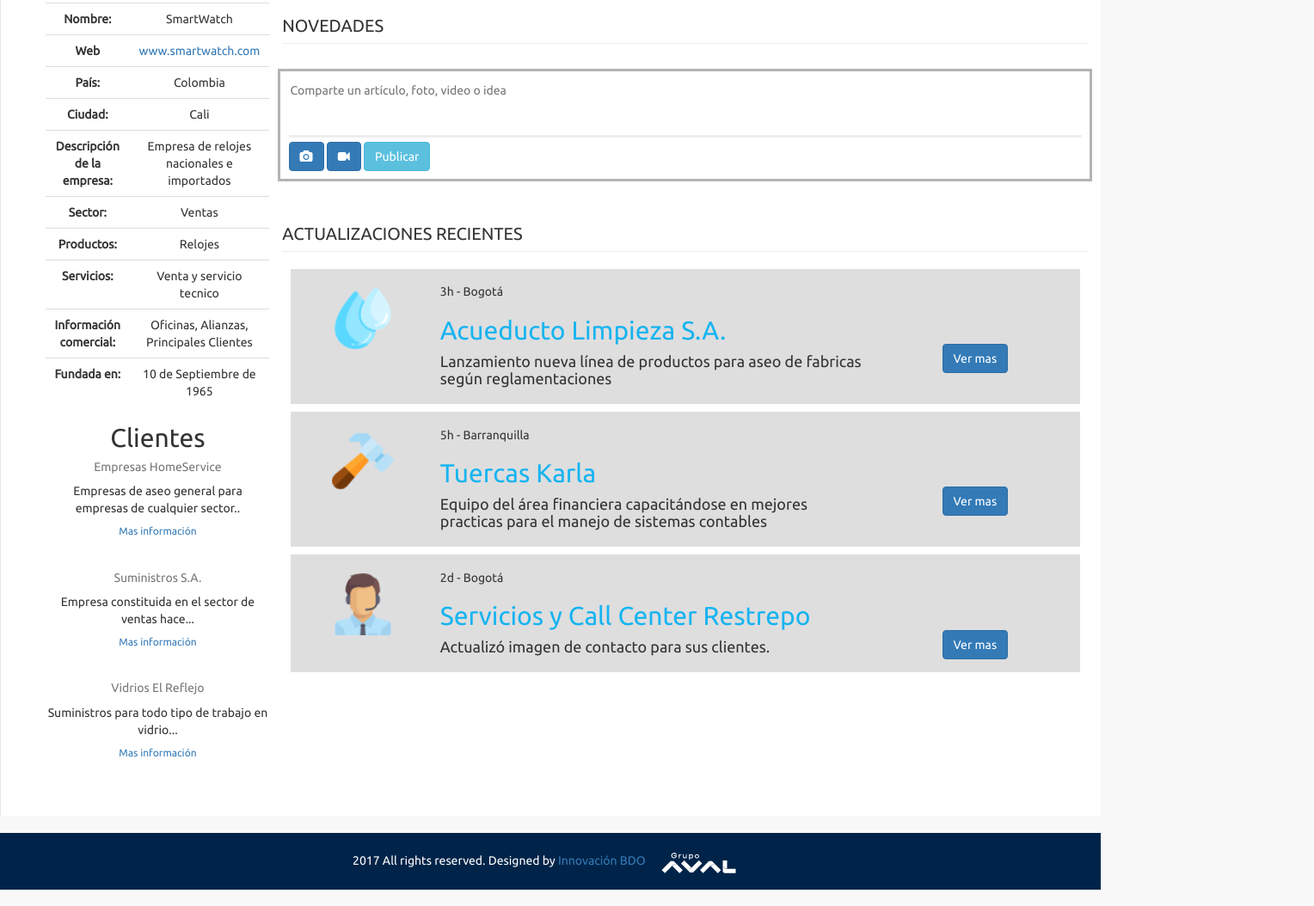
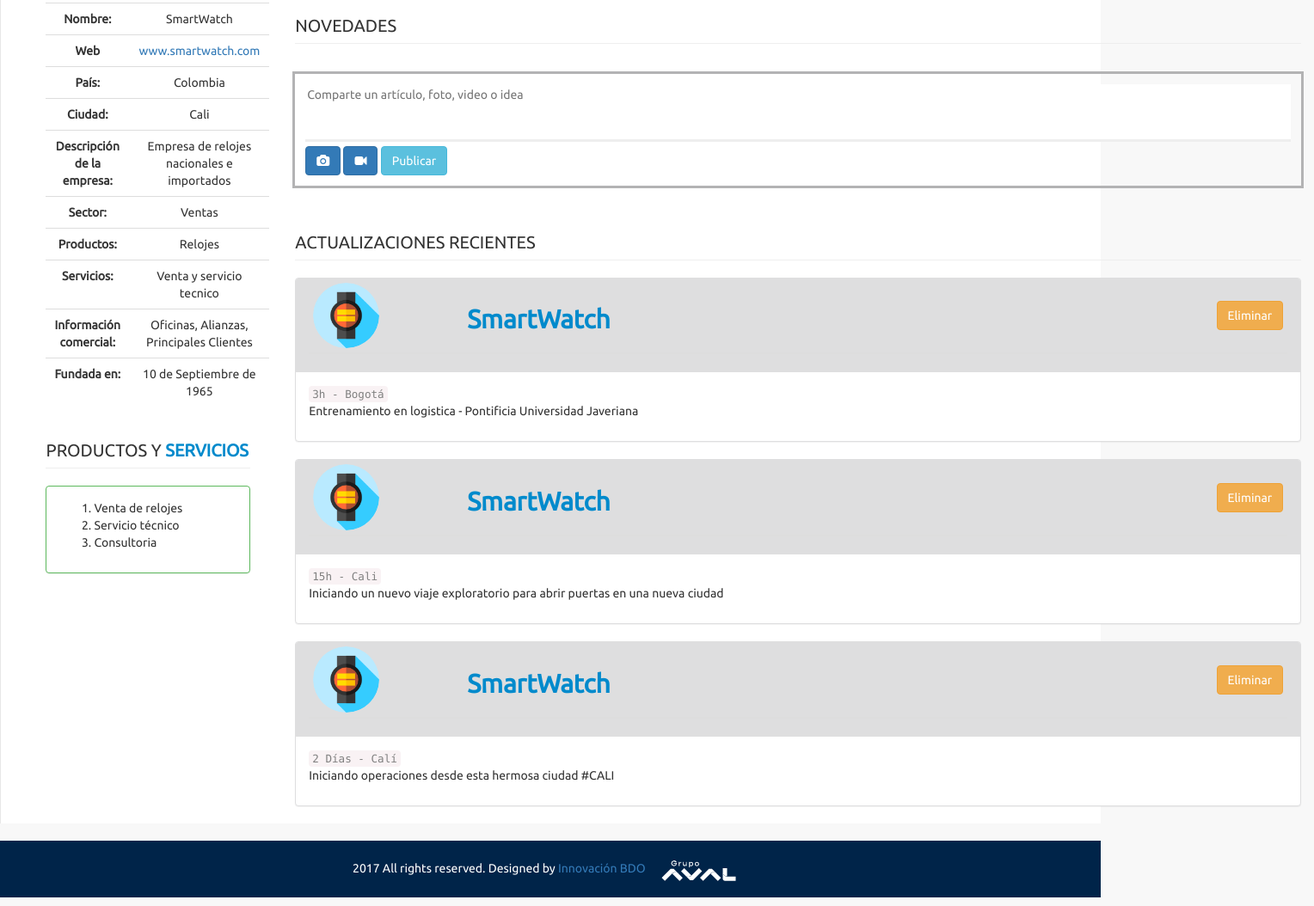
Before and after one commit to wlwzrd/pymebdo-light, a website: page pages/perfil.html in a window 1280 px wide. Shown: the part 542-1596 px from the top of the page at 86% size, 1528 px wide, since content can reach past the window. Drawn offline with Linux system fonts and the light colour scheme.

Commit message:
Added new feedback design

```diff
--- a/pages/perfil.html
+++ b/pages/perfil.html
@@ -214,24 +214,16 @@
                    </table>
                  </div>
                </div>
-
-               <div class="card" style="width: 26rem;">
-                 <div class="card-body">
-                   <center>
-                   <h2 class="card-title">Clientes</h2>
-                   <h5 class="card-subtitle mb-2 text-muted">Empresas HomeService</h5>
-                   <p class="card-text">Empresas de aseo general para empresas de cualquier sector..</p>
-                   <h6><a href="#" class="card-link">Mas información</a></h6></br>
-                   <h5 class="card-subtitle mb-2 text-muted">Suministros S.A.</h5>
-                   <p class="card-text">Empresa constituida en el sector de ventas hace...</p>
-                   <h6><a href="#" class="card-link">Mas información</a></h6></br>
-                   <h5 class="card-subtitle mb-2 text-muted">Vidrios El Reflejo</h5>
-                   <p class="card-text">Suministros para todo tipo de trabajo en vidrio...</p>
-                   <h6><a href="#" class="card-link">Mas información</a></h6></br>
-                   </center>
+               <h3 class="page-header header-title">Productos y <strong class="strong-title">Servicios</strong></h3>
+              <div class="panel panel-green">
+                <div class="panel-body">
+                    <ol>
+                      <li>Venta de relojes</li>
+                      <li>Servicio técnico</li>
+                      <li>Consultoria</li>
+                    </ol>
                 </div>
               </div>
-
             </div>
 
            <!-- Marco derecho -->
@@ -286,6 +278,8 @@
                </div>
                 </div> <!-- Fin Linea de tiempo -->
 
+                <div class="container">
+                  <!-- Novedades -->
                   <div class="row">
                     <h1 class="page-header header-title">Novedades</h1>
                     <div class="row">
@@ -300,65 +294,87 @@
                           <button class="btn btn-info" type="submit">Publicar</button>
                       </div>
                     </div>
-                    </div>
+                  </div><!-- END Novedades -->
                   <div class="row">
                     <h1 class="page-header header-title">Actualizaciones recientes</h1>
-                        <!-- Actualización de acueducto -->
-                        <div class="row" style="background-color: #dededf; padding: 1%; margin: 1%;">
-                            <div class="col-lg-2">
-                                <center>
-                                    <img src="../img/drops.png" width="60%" height="60%" style="margin-top: 10%">
-                                </center>
+                    <div class="panel panel-updates">
+                      <div class="panel-heading updates">
+                          <table class="table table-condensed">
+                              <thead>
+                                <tr>
+                                  <th class="col-md-1">
+                                      <img src="../img/smartwatch.png" class="img-responsive img-circle">
+                                  </th>
+                                  <th class="col-md-4" style="vertical-align: middle;">
+                                      <h2><strong class="strong-title">SmartWatch</strong></h2>
+                                  </th>
+                                  <th class="col-md-8">
+                                  </th>
+                                  <th class="col-md-1" style="vertical-align: middle;">
+                                      <button class="btn btn-warning" type="submit">Eliminar</button>
+                                  </th>
+                                </tr>
+                              </thead>
+                          </table>
                       </div>
-                            <div class="col-lg-7">
-                                <h5>3h - Bogotá</h5>
-                                <h2 style="color: #17b4f0;"> Acueducto Limpieza S.A.</h2>
-                                <h4>Lanzamiento nueva línea de productos para aseo de fabricas según reglamentaciones</h4>
-                            </div>
-                            <div class="col-lg-3">
-                                <center>
-                                    <button class="btn btn-primary" type="submit" style="margin-top: 40%">Ver mas</button>
-                                </center>
+                      <div class="panel-body">
+                          <code>3h - Bogotá</code>
+                          <p>Entrenamiento en logistica - Pontificia Universidad Javeriana</p>
                       </div>
                     </div>
-                        <!-- Actualización de tuercas -->
-                        <div class="row" style="background-color: #dededf; padding: 1%; margin: 1%;">
-                            <div class="col-lg-2">
-                                <center>
-                                    <img src="../img/hammer.png" width="60%" height="60%" style="margin-top: 10%">
-                                </center>
+                    <div class="panel panel-updates">
+                      <div class="panel-heading updates">
+                          <table class="table table-condensed">
+                              <thead>
+                                <tr>
+                                  <th class="col-md-1">
+                                      <img src="../img/smartwatch.png" class="img-responsive img-circle">
+                                  </th>
+                                  <th class="col-md-4" style="vertical-align: middle;">
+                                      <h2><strong class="strong-title">SmartWatch</strong></h2>
+                                  </th>
+                                  <th class="col-md-8">
+                                  </th>
+                                  <th class="col-md-1" style="vertical-align: middle;">
+                                      <button class="btn btn-warning" type="submit">Eliminar</button>
+                                  </th>
+                                </tr>
+                              </thead>
+                          </table>
                       </div>
-                            <div class="col-lg-7">
-                                <h5>5h - Barranquilla</h5>
-                                <h2 style="color: #17b4f0;"> Tuercas Karla </h2>
-                                <h4>Equipo del área financiera capacitándose en mejores practicas para el manejo de sistemas contables</h4>
-                            </div>
-                            <div class="col-lg-3">
-                                <center>
-                                    <button class="btn btn-primary" type="submit" style="margin-top: 40%">Ver mas</button>
-                                </center>
+                      <div class="panel-body">
+                          <code>15h - Cali</code>
+                          <p>Iniciando un nuevo viaje exploratorio para abrir puertas en una nueva ciudad</p>
                       </div>
                     </div>
-                        <!-- Actualización de información -->
-                        <div class="row" style="background-color: #dededf; padding: 1%; margin: 1%;">
-                            <div class="col-lg-2">
-                                <center>
-                                    <img src="../img/service.png" width="60%" height="60%" style="margin-top: 10%">
-                                </center>
+                    <div class="panel panel-updates">
+                      <div class="panel-heading updates">
+                          <table class="table table-condensed">
+                              <thead>
+                                <tr>
+                                  <th class="col-md-1">
+                                      <img src="../img/smartwatch.png" class="img-responsive img-circle">
+                                  </th>
+                                  <th class="col-md-4" style="vertical-align: middle;">
+                                      <h2><strong class="strong-title">SmartWatch</strong></h2>
+                                  </th>
+                                  <th class="col-md-8">
+                                  </th>
+                                  <th class="col-md-1" style="vertical-align: middle;">
+                                      <button class="btn btn-warning" type="submit">Eliminar</button>
+                                  </th>
+                                </tr>
+                              </thead>
+                          </table>
                       </div>
-                            <div class="col-lg-7">
-                                <h5>2d - Bogotá</h5>
-                                <h2 style="color: #17b4f0;"> Servicios y Call Center Restrepo </h2>
-                                <h4>Actualizó imagen de contacto para sus clientes.</h4>
-                            </div>
-                            <div class="col-lg-3">
-                                <center>
-                                    <button class="btn btn-primary" type="submit" style="margin-top: 40%">Ver mas</button>
-                                </center>
+                      <div class="panel-body">
+                          <code>2 Días - Calí</code>
+                          <p>Iniciando operaciones desde esta hermosa ciudad #CALI</p>
                       </div>
                     </div>
                   </div>
 
+                </div><!-- END COntainer-->
 
              </div><!-- Fin Marco derecho -->
           </div>
```
Also changed, not shown: pages/aliados.html (+2 -1 lines), pages/capacitaciones.html (+18 -2 lines), pages/index.html (+63 -69 lines), dist/css/sb-admin-2.css. Lines whose indentation alone changed are shown as unchanged.
